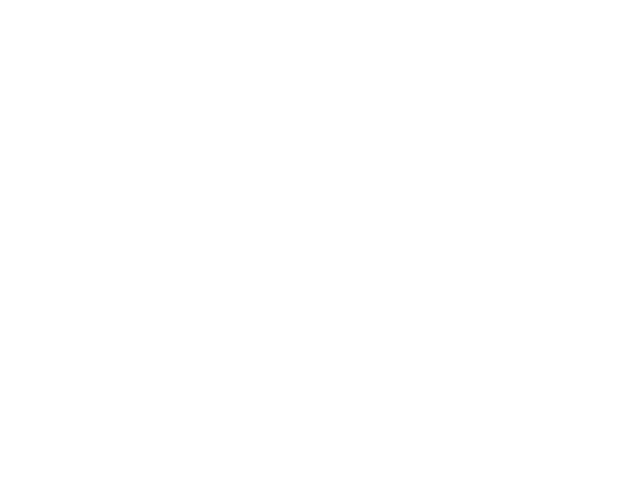
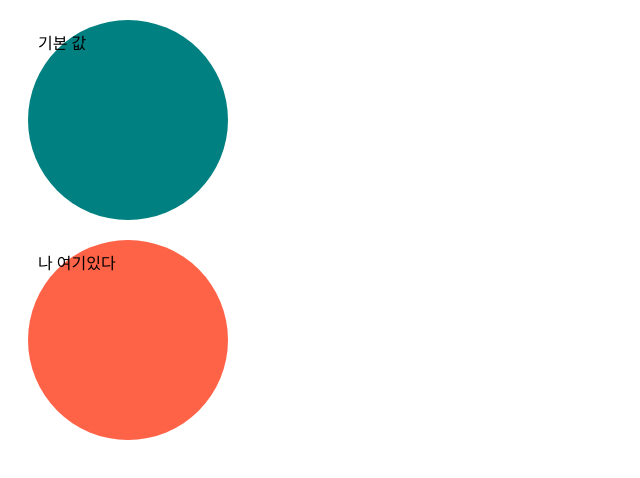
Before and after one commit to bizbaeja/react-masterclass, a React (Create React App) app in the folder my-app/: page / in a window 1280 px wide. Shown: the top 478 px of the page, without its empty margins (0-640 px from the left). Built offline with nearby package versions, Linux system fonts and the light colour scheme.

Commit message:
optional type

```diff
--- a/my-app/src/App.tsx
+++ b/my-app/src/App.tsx
@@ -4,7 +4,7 @@
   return (
     <div>
       <Circle bgColor="teal" />
-      <Circle bgColor="tomato" />
+      <Circle bgColor="tomato" text="나 여기있다" />
     </div>
   );
 }
--- a/my-app/src/Circle.tsx
+++ b/my-app/src/Circle.tsx
@@ -2,13 +2,33 @@
 //interface 란 object shape 을 TS 에 설명해주는 TS의 개념
 //const x = (a:number, b:number) => a+b TS 에게 변수 ab의 타입을 설명해줬었다면,
 //interface NameProps{ attrs: type; } 이런식으로 설명해준다
+interface ContainerProps {
+  bgColor: string;
+  borderColor?: string;
+}
+const Container = styled.div<ContainerProps>`
+  box-sizing: border-box;
+  padding: 10px;
+  margin: 20px;
+  width: 200px;
+  height: 200px;
+  background-color: ${(props) => props.bgColor};
+  border-radius: 100px;
+  border-color: 10px solid ${(props) => props.borderColor};
+`;
 
 interface CircleProps {
   bgColor: string;
+  borderColor?: string;
+  text?: string;
 }
-const Container = styled.div``;
-function Circle({ bgColor }: CircleProps) {
-  return <Container />;
+//bgcolor 가 CircleProps 임을 선언해준다.
+function Circle({ bgColor, borderColor, text = "기본 값" }: CircleProps) {
+  return (
+    <Container bgColor={bgColor} borderColor={borderColor ?? bgColor}>
+      {text}
+    </Container>
+  );
 }
 
 export default Circle;
--- a/my-app/src/index.tsx
+++ b/my-app/src/index.tsx
@@ -10,8 +10,7 @@
 root.render(
   <React.StrictMode>
     <App />
-  </React.StrictMode>,
-  document.getElementById("root")
+  </React.StrictMode>
 );
 
 // If you want to start measuring performance in your app, pass a function
```
Also changed, not shown: my-app/src/App.css (deleted, +0 -38 lines).
